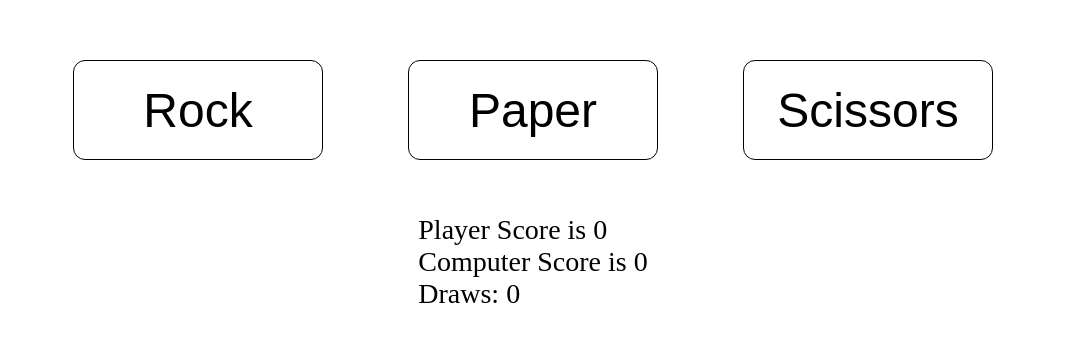
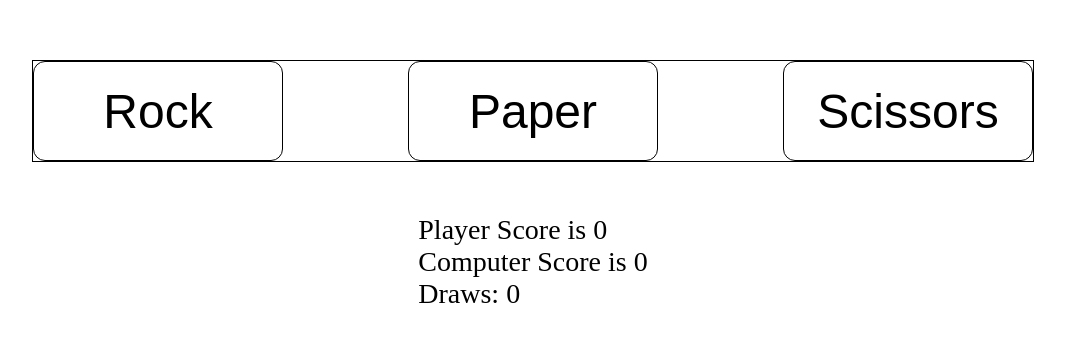
Before and after one commit to Ibrakristo/RockPaperScissors, a plain HTML site: page index.html in a window 1280 px wide. Shown: the part 223-564 px from the top of the page, without its empty margins (107-1172 px from the left). Drawn offline with Linux system fonts and the light colour scheme.

Commit message:
end of the end

```diff
--- a/style.css
+++ b/style.css
@@ -17,14 +17,15 @@ body{
 }
 .cont{
     display:flex;
-    width: 115vh;
     justify-content: center;
+    width: 100vw;
 }
 .content{
     flex: 1 1 auto;
+    max-width: 1000px;
     justify-content: space-between;
     display:flex;
-
+    border: 1px solid;
 }
 button{
     border: 1px solid;
```
Also changed, not shown: index.html (+2 -2 lines).
